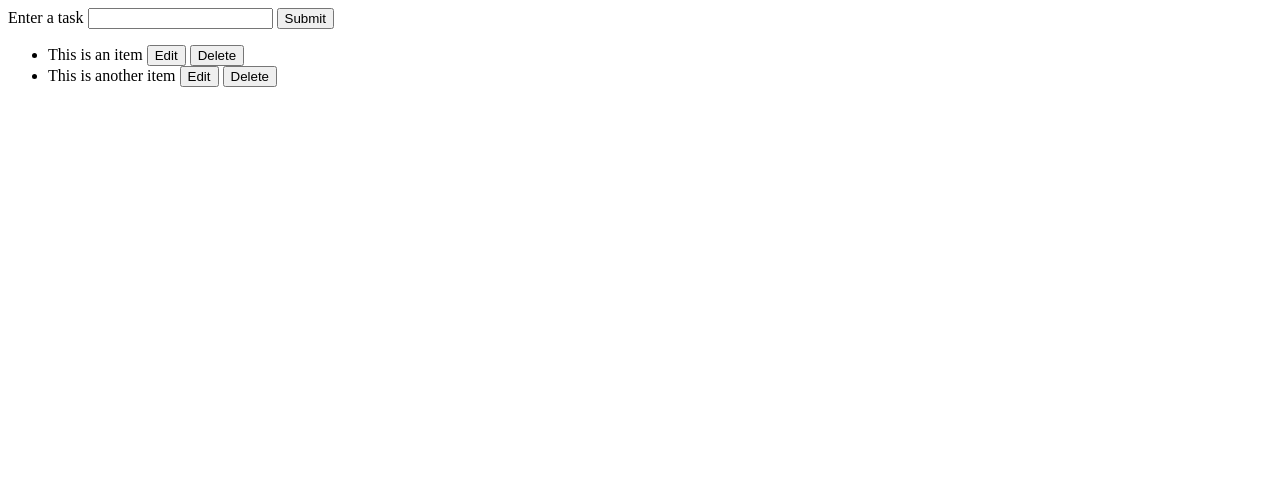
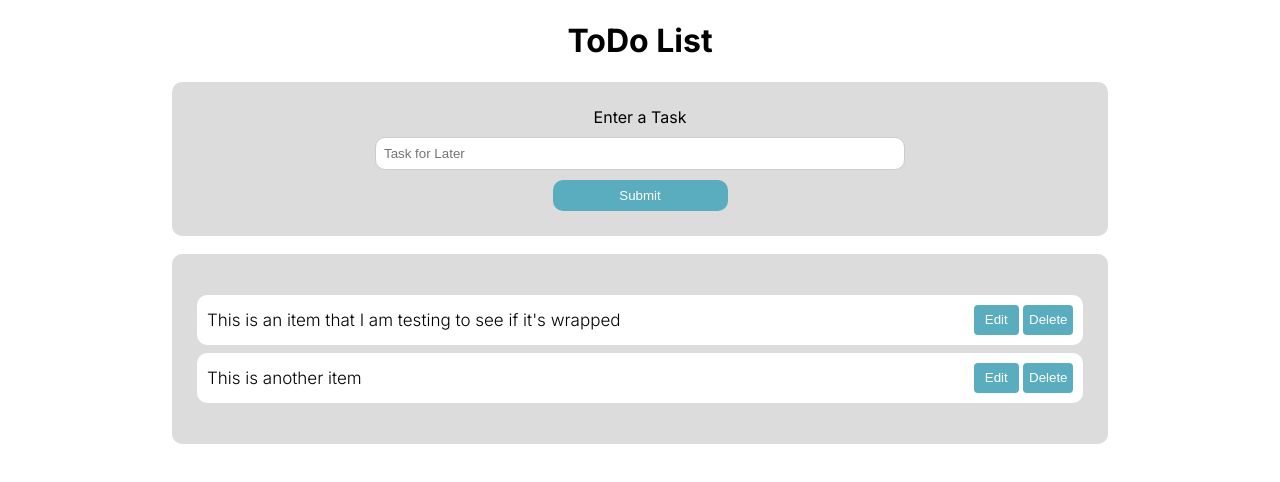
Before and after one commit to phirrehan/todolist, a plain HTML site: page ui/index.html in a window 1280 px wide. Drawn offline with Linux system fonts and the light colour scheme.

Commit message:
completed basic ui, added script.js

```diff
--- a/ui/index.html
+++ b/ui/index.html
@@ -3,27 +3,64 @@
   <head>
     <meta charset="UTF-8" />
     <meta name="viewport" content="width=device-width, initial-scale=1.0" />
+    <link rel="icon" href="favicon.ico" />
+    <link rel="preconnect" href="https://fonts.googleapis.com" />
+    <link rel="preconnect" href="https://fonts.gstatic.com" crossorigin />
+    <link
+      href="https://fonts.googleapis.com/css2?family=Inter:ital,opsz,wght@0,14..32,100..900;1,14..32,100..900&display=swap"
+      rel="stylesheet"
+    />
     <link rel="stylesheet" href="styles.css" />
-    <link rel="icon" href="favicon.ico" />
-    <title>Todo List</title>
+    <script defer src="script.js"></script>
+    <title>ToDo List</title>
   </head>
   <body>
-    <form class="user_input">
-      <label name="todo_item">Enter a task</label>
-      <input name="todo_item" type="text" />
-      <button type="submit">Submit</button>
-    </form>
-    <ul class="list">
-      <li>
-        <span>This is an item</span>
-        <button>Edit</button>
-        <button>Delete</button>
-      </li>
-      <li>
-        <span>This is another item</span>
-        <button>Edit</button>
-        <button>Delete</button>
-      </li>
-    </ul>
+    <h1 class="title">ToDo List</h1>
+    <div class="container">
+      <div class="section">
+        <form class="new-task-form">
+          <label for="new-task">Enter a Task</label>
+          <input
+            class="new-task-input"
+            name="new-task"
+            type="text"
+            placeholder="Task for Later"
+          />
+          <button type="submit" class="submit" onclick="createTodo();">
+            Submit
+          </button>
+        </form>
+      </div>
+      <div class="section">
+        <ul class="task-list">
+          <li class="task">
+            <div class="task-div">
+              <span>
+                This is an item that I am testing to see if it's wrapped
+              </span>
+              <button
+                class="task-list-button"
+                onclick="editItem(this.parentElement);"
+              >
+                Edit
+              </button>
+              <button class="task-list-button">Delete</button>
+            </div>
+          </li>
+          <li class="task">
+            <div class="task-div">
+              <span> This is another item </span>
+              <button
+                class="task-list-button"
+                onclick="editItem(this.parentElement);"
+              >
+                Edit
+              </button>
+              <button class="task-list-button">Delete</button>
+            </div>
+          </li>
+        </ul>
+      </div>
+    </div>
   </body>
 </html>
--- /dev/null
+++ b/ui/script.js
@@ -0,0 +1,46 @@
+function createTodo() {
+  const input_data = document.querySelector("#new-item-form > input");
+
+  fetch("https://dummyjson.com/todos/add", {
+    method: "POST",
+    headers: { "Content-Type": "application/json" },
+    body: JSON.stringify({
+      todo: input_data.value,
+      completed: false,
+      userId: 1,
+    }),
+  })
+    .then((res) => res.json())
+    .then(console.log)
+    .catch(console.error);
+}
+
+function formTemplate(currentText) {
+  const form = document.createElement("form");
+  form.classList.add("edit-form");
+  form.innerHTML = `
+      <input type="text" class="edit-form-input" value="${currentText}">
+      <button type="button" class="task-list-button" onclick="">
+        Save
+      </button>
+      <button type="button" class="task-list-button" onclick="cancelEdit(this.parentElement.parentElement)">
+        Cancel
+      </button>
+  `;
+  return form;
+}
+
+function editItem(itemDiv) {
+  // const itemSpan = document.querySelector(`#${itemId} > span`);
+  const currentText = itemDiv.querySelector("span").textContent.trim();
+  const form = formTemplate(currentText);
+  itemDiv.parentElement.appendChild(form);
+  itemDiv.classList.add("hidden");
+}
+
+function cancelEdit(item) {
+  const itemDiv = item.querySelector("div");
+  const form = item.querySelector("form");
+  itemDiv.classList.remove("hidden");
+  form.remove();
+}
--- a/ui/styles.css
+++ b/ui/styles.css
@@ -0,0 +1,159 @@
+body,
+html {
+  margin: 0;
+  padding: 0;
+  box-sizing: border-box;
+}
+
+body {
+  font-family: "Inter", sans-serif;
+  height: 100vh;
+}
+
+.container {
+  display: flex;
+  flex-direction: column;
+  gap: 18px;
+  justify-content: center;
+  align-items: center;
+}
+
+.title {
+  text-align: center;
+}
+
+.section {
+  width: 70%;
+  border-radius: 10px;
+  background-color: #dcdcdc;
+  padding: 20px;
+}
+
+.new-task-form {
+  display: flex;
+  flex-direction: column;
+  align-items: center;
+  gap: 10px;
+  padding: 5px;
+  overflow: auto;
+}
+
+.new-task-input {
+  width: 32rem;
+  padding: 8px 8px;
+  border: 1px solid #ccc;
+  border-radius: 10px;
+}
+
+.submit {
+  width: 175px;
+  background-color: #5aacbf;
+  color: white;
+  padding: 8px;
+  border: none;
+  border-radius: 10px;
+  cursor: pointer;
+}
+
+.submit:hover {
+  background-color: #539fb0;
+}
+
+.task-list {
+  display: flex;
+  flex-direction: column;
+  gap: 8px;
+  list-style-type: none;
+  padding: 5px;
+}
+
+.task {
+  border-radius: 10px;
+  background-color: white;
+  padding: 10px;
+  font-weight: 300;
+  font-size: 17px;
+}
+
+.task-div {
+  display: flex;
+  gap: 4px;
+  align-items: center;
+}
+
+.task-div > span {
+  width: 100%;
+}
+
+.task-list-button {
+  width: 50px;
+  height: 30px;
+  padding: 6px;
+  float: right;
+  background-color: #5aacbf;
+  color: white;
+  border: none;
+  border-radius: 4px;
+  cursor: pointer;
+}
+
+.task-list-button:hover {
+  background-color: #539fb0;
+}
+
+.edit-form {
+  display: flex;
+  width: 100%;
+  margin: 0;
+  gap: 4px;
+  align-items: center;
+}
+
+.edit-form-input {
+  width: 100%;
+  padding: 8px 8px;
+  border: 1px solid #ccc;
+  border-radius: 10px;
+  font-weight: 300;
+  font-size: 17px;
+}
+
+.hidden {
+  display: none;
+}
+
+@media only screen and (max-width: 600px) {
+  .new-task-input {
+    width: 13rem;
+  }
+
+  .submit {
+    width: 100px;
+  }
+
+  .item {
+    font-size: 15px;
+  }
+
+  .edit-form-input {
+    font-size: 15px;
+  }
+}
+
+@media only screen and (max-width: 800px) and (min-width: 600px) {
+  .new-task-input {
+    width: 22rem;
+  }
+
+  .submit {
+    width: 150px;
+  }
+
+  .item {
+    font-size: 16px;
+  }
+
+  .edit-form-input {
+    font-size: 16px;
+  }
+}
```
